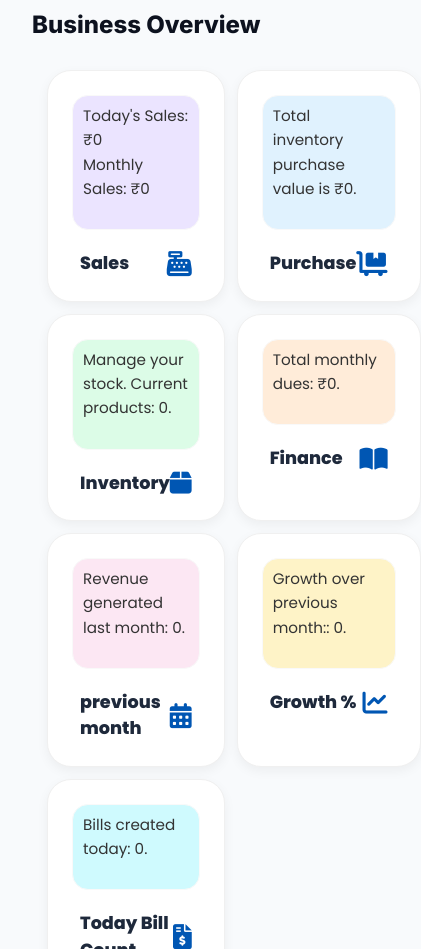
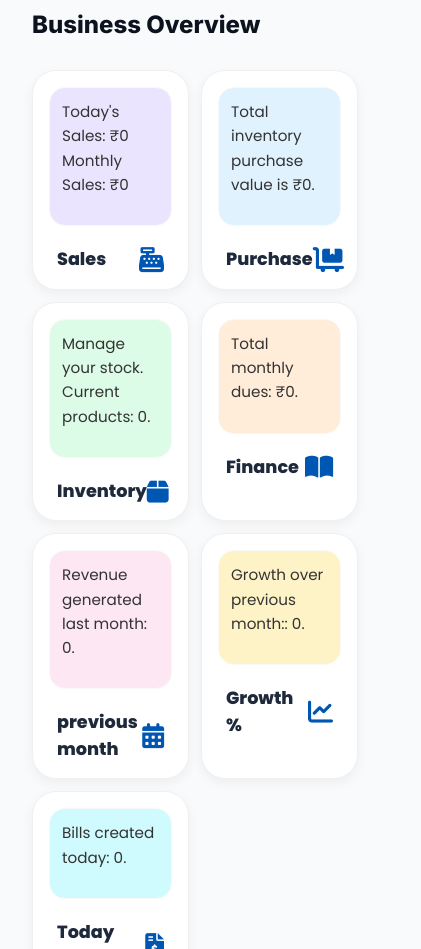
Before and after one commit to myentribook/Entri-Book, a React (Create React App) app in the folder frontend/: page / in a window 390 px wide. Shown: the part 605-1554 px from the top of the page, 421 px wide, since content can reach past the window. Built offline with nearby package versions, Linux system fonts and the light colour scheme; no server answers; a web font is replaced by a local one.

Commit message:
Update Home.css
full file css changed

```diff
--- a/frontend/src/components/Home.css
+++ b/frontend/src/components/Home.css
@@ -1,4 +1,9 @@
 @import url('https://fonts.googleapis.com/css2?family=Inter:wght@400;600;700;800&display=swap');
+
+/* Mukkiyam: padding add aanaalum screen-ah vittu veliya pogaama irukka idhu thevai */
+* {
+    box-sizing: border-box;
+}
 
 .upi-title, .upi-btn, .dashboard-grid, .card-wrapper, .refer-section {
     font-family: 'Inter', sans-serif;
@@ -11,6 +16,8 @@
     flex-direction: column;
     align-items: center;
     min-height: 100vh;
+    width: 100%; /* Right side cut aagama irukka add panni irukken */
+    overflow-x: hidden; /* Screen-ku veliya ethuvum pogaama lock panna */
 }
 
 .section-wrapper {
@@ -38,13 +45,22 @@
         grid-template-columns: repeat(3, 1fr);
         gap: 15px;
     }
+
     .dashboard-grid {
-       grid-template-columns: repeat(2, 1fr) !important;
+        grid-template-columns: repeat(2, 1fr) !important;
         gap: 12px !important;
         width: 100% !important;
-        box-sizing: border-box !important;
-        padding: 0 15px !important; /* Inga padding kuduthinga na right side cut aagave aagathu */
-        margin: 0 auto !important;
+        padding: 0 !important; /* Parent (home-wrapper) laye gap irukrathala inga 0 aakiyachu */
+        margin: 0 !important;
+    }
+
+    /* Mobile view-la card size-ah konjam adjust panna thaan 2 columns cut aagama ukkarum */
+    .card-wrapper {
+        padding: 16px !important;
+    }
+
+    .card-content {
+        padding: 12px !important;
     }
 }
 
@@ -71,22 +87,23 @@
 .dashboard-grid {
     display: grid;
     grid-template-columns: repeat(auto-fit, minmax(200px, 1fr));
-    gap: 20px; /* Gap-ah konjam 20px-ah kurachukonga mobile-ku nalla irukkum */
+    gap: 20px;
     width: 100%;
     max-width: 900px;
     margin: 20px auto;
-    box-sizing: border-box; /* Mukkiyam: padding width-kulla include aaga */
-    padding: 0 15px;
+    padding: 0; /* Inga iruntha extra padding-ah thookiyachu */
 }
 
 .card-wrapper {
     background: #ffffff; padding: 24px; border-radius: 24px;
     border: 1px solid #f0f0f0; box-shadow: 0 4px 12px rgba(0, 0, 0, 0.05);
+    min-width: 0; /* Card text naala grid perusa viriyakudathu */
 }
 
 .card-content {
     background-color: #fcfcfc; padding: 20px; border-radius: 16px;
     margin-bottom: 20px; border: 1px solid #f9f9f9;
+    word-wrap: break-word;
 }
 
 .refer-section {
```
